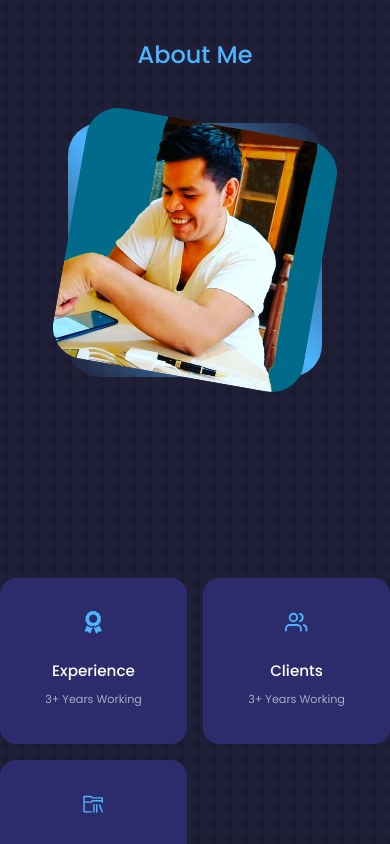
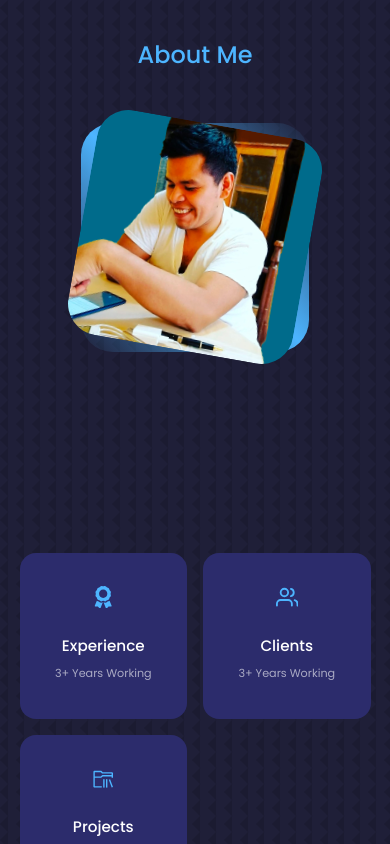
Before and after one commit to Erik161/React-Portafolio-Website, a React (Vite) app: page / in a window 390 px wide. Shown: the part 960-1804 px from the top of the page. Built offline with nearby package versions, Linux system fonts and the light colour scheme.

Commit message:
add modified variable --container-width-ms

```diff
--- a/src/index.css
+++ b/src/index.css
@@ -138,7 +138,7 @@ img{
 @media screen and (max-width:600px){
 
   .container{
-    width: var(--container-width-sm);
+    width: var(--container-width-ms);
   }
 
   section > h2{
```
